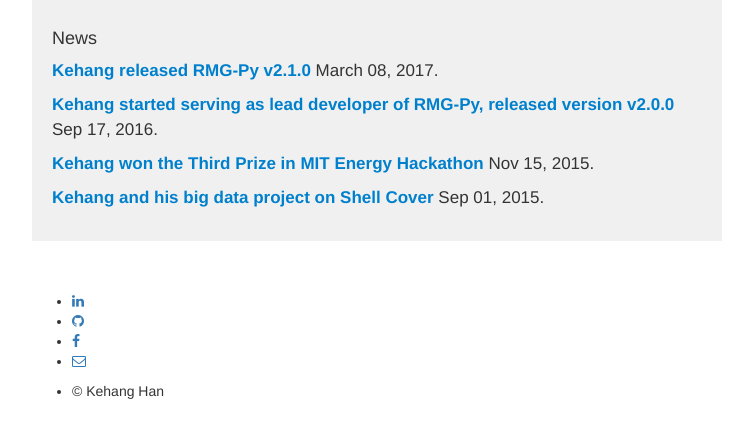
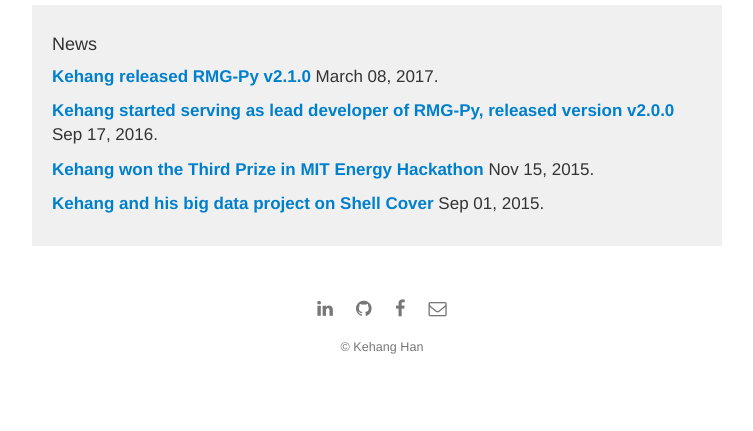
Before and after one commit to KEHANG/kehanghan.com, a Flask app: page / in a window 1280 px wide. Shown: the part 497-928 px from the top of the page, without its empty margins (258-1011 px from the left). After the commit the page ends 851 px from the top, so only its background shows below. Run offline with Flask 2, Linux system fonts and the light colour scheme; some libraries are stand-ins or nearby versions.

Commit message:
adds own css file

```diff
--- a/kehangsite/static/css/main.css
+++ b/kehangsite/static/css/main.css
@@ -18,6 +18,104 @@
   margin-bottom:50px;
 }
 
-.footer div {
-  max-width:980px;margin-left:auto;margin-right:auto;
+.navbar-brand {
+  padding-left: 0px;
+  font-size: 1.8em;
+  color: #000;
+  font-weight: 700;
 }
+
+#identity {
+  font-weight: 300;
+  line-height: 1.5;
+  color: grey;
+}
+
+.nav_section {
+  font-weight: 600;
+  color: #000;
+}
+
+.nav-pills>li.active>a {
+  color: black;
+  background-color: #e7e7e7;
+}
+
+.nav-pills>li>a:hover, .nav-pills>li.active>a:hover {
+  color: white;
+  background-color: grey;
+}
+/* Footer */
+
+#footer {
+  background-attachment: scroll;
+  bottom: auto;
+  left: auto;
+  position: relative;
+  text-align: center;
+  width: 100%;
+}
+
+#footer .icons {
+  margin: 1em 0 0 0;
+}
+
+#footer .icons a {
+  color: #777;
+}
+
+#footer .icons a:hover {
+  color: #3355cc;
+  text-decoration: none;
+  font-weight: bold;
+}
+
+#footer .copyright {
+  color: #777;
+  font-size: 0.9em;
+  list-style: none;
+  margin: 1em 0 0 0;
+  padding: 0;
+}
+
+#footer .copyright li {
+  border-left: solid 1px #777;
+  display: inline-block;
+  line-height: 1em;
+  margin-left: 0.75em;
+  padding-left: 0.75em;
+}
+
+#footer .copyright li:first-child {
+  border-left: 0;
+  margin-left: 0;
+  padding-left: 0;
+}
+
+/* List */
+
+  ul {
+  list-style: disc;
+  margin: 1em;
+  padding-left: 1em;
+}
+
+ul li {
+  padding: 0.5em 0;
+}
+
+ul.icons {
+  cursor: default;
+  list-style: none;
+  padding-left: 0;
+  font-size: 1.3em;
+}
+
+ul.icons li {
+  display: inline-block;
+  padding: 0 1em 0 0;
+}
+
+ul.icons li:last-child {
+  padding-right: 0;
+}
```
